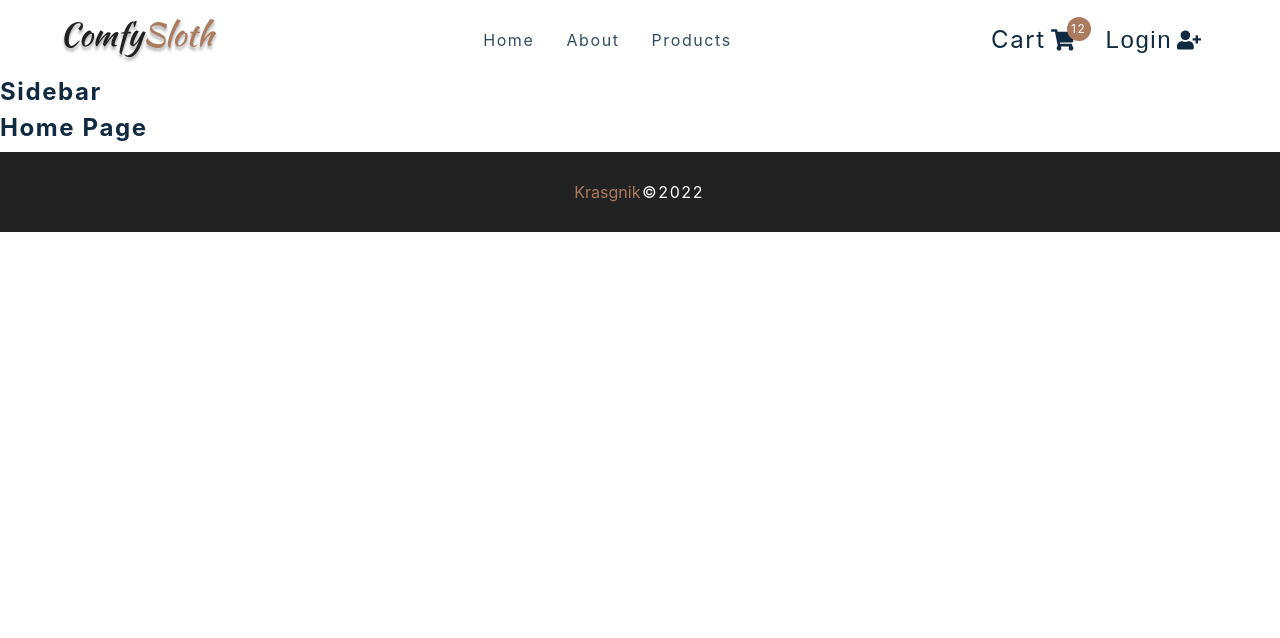
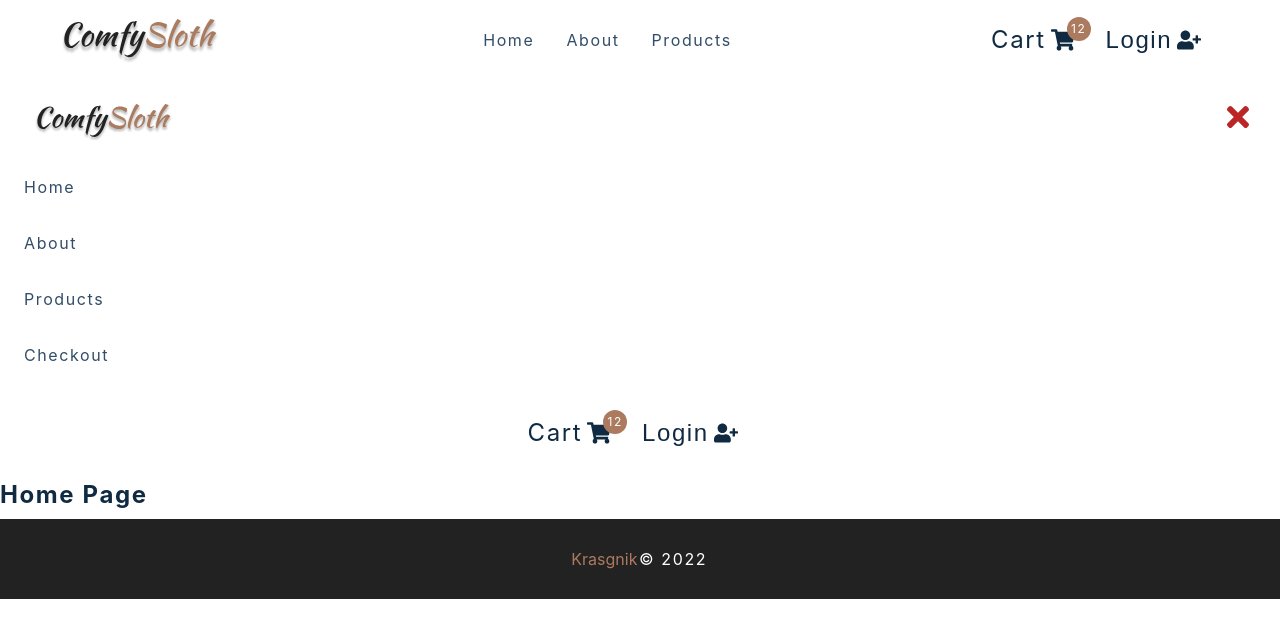
Before and after one commit to JoeBuydemDips/furniture-store-react, a React (Create React App) app: page / in a window 1280 px wide. Shown: the top 638 px of the page. Built offline with nearby package versions, Linux system fonts and the light colour scheme.

Commit message:
Sidebar setup.

```diff
--- a/src/components/Footer.js
+++ b/src/components/Footer.js
@@ -4,7 +4,7 @@
   return (
     <Wrapper>
       <span>Krasgnik</span>
-      <h5> &copy;{new Date().getFullYear()}</h5>
+      <h5>&copy; {new Date().getFullYear()}</h5>
     </Wrapper>
   );
 };
--- a/src/components/Sidebar.js
+++ b/src/components/Sidebar.js
@@ -1,16 +1,41 @@
-import React from 'react'
-import logo from '../assets/logo.svg'
-import { Link } from 'react-router-dom'
-import { useProductsContext } from '../context/products_context'
-import { FaTimes } from 'react-icons/fa'
-import { links } from '../utils/constants'
-import styled from 'styled-components'
-import CartButtons from './CartButtons'
-import { useUserContext } from '../context/user_context'
+import React from "react";
+import logo from "../assets/logo.svg";
+import { Link } from "react-router-dom";
+import { useProductsContext } from "../context/products_context";
+import { FaTimes } from "react-icons/fa";
+import { links } from "../utils/constants";
+import styled from "styled-components";
+import CartButtons from "./CartButtons";
+import { useUserContext } from "../context/user_context";
 
 const Sidebar = () => {
-  return <h4>sidebar</h4>
-}
+  const isOpen = false;
+  return (
+    <SidebarContainer>
+      <aside className={`${isOpen ? "sidebar show-sidebar" : "show-sidebar"}`}>
+        <div className="sidebar-header">
+          <img src={logo} className="logo" alt="comfy sloth" />
+          <button type="button" className="close-btn">
+            <FaTimes />
+          </button>
+        </div>
+        <ul className="links">
+          {links.map((link) => {
+            return (
+              <li key={link.id}>
+                <Link to={link.url}>{link.text}</Link>
+              </li>
+            );
+          })}
+          <li>
+            <Link to="/checkout">checkout</Link>
+          </li>
+        </ul>
+        <CartButtons />
+      </aside>
+    </SidebarContainer>
+  );
+};
 
 const SidebarContainer = styled.div`
   text-align: center;
@@ -81,6 +106,6 @@
       display: none;
     }
   }
-`
+`;
 
-export default Sidebar
+export default Sidebar;
```
